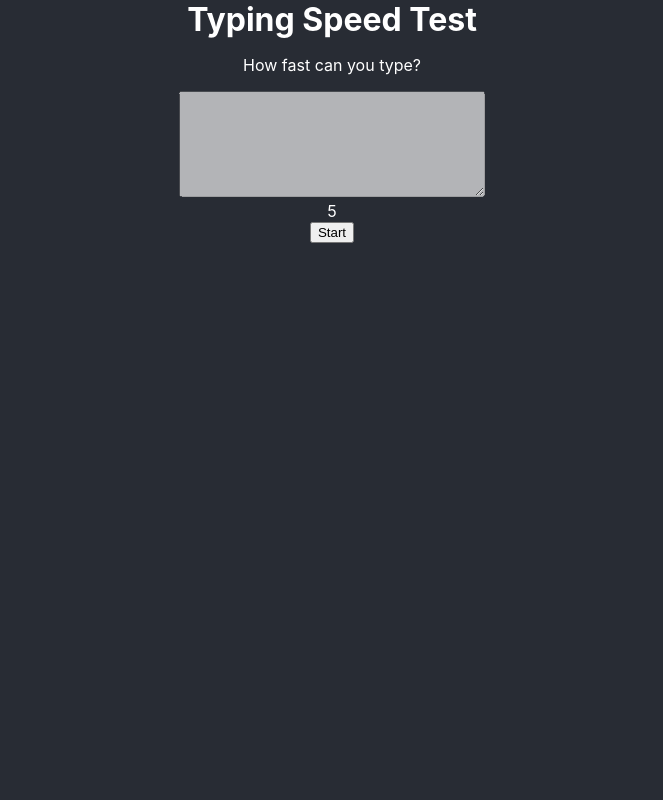
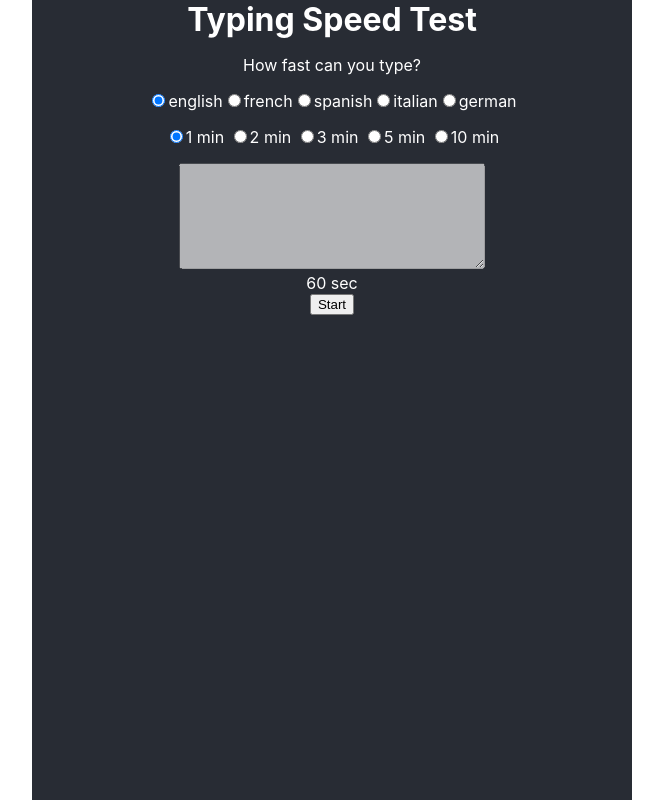
Before and after one commit to Hecktors/typing-speed-test, a React (Create React App) app: page / in a window 1280 px wide. Shown: the whole page, without its empty margins (308-971 px from the left). Built offline with nearby package versions, Linux system fonts and the light colour scheme.

Commit message:
Add custom hook, finish logic, refactor

```diff
--- a/src/App.css
+++ b/src/App.css
@@ -8,15 +8,13 @@ h1 {
   color: white;
   min-height: 100vh;
   width: 100%;
+  max-width: 600px;
+  margin: auto;
 }
 
 textarea {
   width: 300px;
   height: 100px;
-}
-
-.display-linebreak {
-  white-space: pre-line;
 }
 
 .error {
@@ -26,3 +24,27 @@ textarea {
 .correct {
   color: green;
 }
+
+.result-container {
+  display: flex;
+  flex-direction: column;
+  justify-content: center;
+  align-items: center;
+  margin: auto;
+  padding: 0 2rem;
+}
+
+.result-container p {
+  text-align: left;
+  margin: 0;
+}
+
+.result-title {
+  display: inline-block;
+  width: 150px;
+  /* background-color: green; */
+}
+
+.result-container p.main-result {
+  margin: 40px 0;
+}
--- a/src/App.js
+++ b/src/App.js
@@ -1,58 +1,55 @@
-import { useState, useEffect, useRef } from "react"
 import "./App.css"
-import checkSpelling from "./services/spellCheckerApi"
-import ProofedText from "./ProofedText"
-import getWordArray from "./services/getWordArray"
+
+import ProofedText from "./components/ProofedText"
+import useTypingText from "./hooks/useTypingTest"
 
 export default function App() {
-  const DEFAULT_TIME = 5
+  const userLang = (navigator.language || navigator.userLanguage).replace("-", "")
 
-  const [isResultDisplay, setIsResultDisplay] = useState(false)
-  const [timeRemaining, setTimeRemaining] = useState(DEFAULT_TIME)
-  const [isTimeRunning, setIsTimeRunning] = useState(false)
-  const [error, setError] = useState(null)
-  const [numWords, setNumWord] = useState(0)
-  const [spellingErrors, setSpellingErrors] = useState([])
-  const [hasTextProofed, setHasTextProofed] = useState(false)
-  const textAreaRef = useRef(null)
+  const DEFAULT_LANGUAGE = (navigator.language || navigator.userLanguage).replace("-", "")
+  const DEFAULT_TIME = 60
 
-  const style = { display: isResultDisplay ? "block" : "none" }
+  const {
+    language,
+    testTime,
+    timeRemaining,
+    validNumWords,
+    apiError,
+    wmp,
+    isTestRunning,
+    hasTextProofed,
+    hasResult,
+    spellingErrors,
+    numWords,
+    textAreaRef,
+    updateTestTime,
+    updateLanguage,
+    startTest,
+    getSpeedLevel,
+  } = useTypingText(DEFAULT_TIME, DEFAULT_LANGUAGE)
 
-  function startTest() {
-    setIsResultDisplay(false)
-    setTimeRemaining(DEFAULT_TIME)
-    setIsTimeRunning(true)
-    setNumWord(0)
-    setSpellingErrors([])
-    setHasTextProofed(false)
-    textAreaRef.current.value = ""
-    textAreaRef.current.disabled = false
-    textAreaRef.current.focus()
+  console.log(
+    "App ",
+    language,
+    testTime,
+    wmp,
+    hasResult,
+    numWords,
+    spellingErrors,
+    hasTextProofed,
+    apiError,
+    timeRemaining
+  )
+
+  const languageOptions = {
+    enUS: "english",
+    frFR: "french",
+    esES: "spanish",
+    itIT: "italian",
+    deDE: "german",
   }
 
-  async function stopTest() {
-    setIsTimeRunning(false)
-    const response = await checkSpelling(textAreaRef.current.value)
-    if (response.status === 200) {
-      setSpellingErrors(response.data.elements[0].errors.map((error) => error.word))
-      setNumWord(getWordArray(textAreaRef.current.value).length)
-      setHasTextProofed(true)
-      setIsResultDisplay(true)
-    } else {
-      setError(response.data.message)
-      setIsResultDisplay(true)
-    }
-  }
-
-  useEffect(() => {
-    if (isTimeRunning && timeRemaining > 0) {
-      setTimeout(() => {
-        setTimeRemaining((time) => time - 1)
-      }, 1000)
-    } else if (isTimeRunning && timeRemaining === 0) {
-      stopTest()
-    }
-  }, [timeRemaining, isTimeRunning]) // eslint-disable-line react-hooks/exhaustive-deps
+  const timeOptions = [60, 120, 180, 300, 600]
 
   return (
     <div className="App">
@@ -60,22 +57,72 @@ export default function App() {
         <h1>Typing Speed Test</h1>
         <p>How fast can you type?</p>
       </header>
+
       <main>
+        <p>
+          {Object.keys(languageOptions).map((lgCode) => (
+            <label key={lgCode}>
+              <input
+                onChange={updateLanguage}
+                type="radio"
+                name="language"
+                value={lgCode}
+                checked={language === lgCode}
+              />
+              {languageOptions[lgCode]}
+            </label>
+          ))}
+        </p>
+
+        <p>
+          {timeOptions.map((sec) => {
+            return (
+              <label key={sec}>
+                <input
+                  onChange={updateTestTime}
+                  type="radio"
+                  name="minute"
+                  value={sec}
+                  checked={testTime === sec}
+                />
+                {sec / 60} min{" "}
+              </label>
+            )
+          })}
+        </p>
+
         <div className="textBoxContainer">
-          <textarea ref={textAreaRef} disabled={!isTimeRunning} />
-          <div className="counter">{timeRemaining}</div>
+          <textarea ref={textAreaRef} disabled={!isTestRunning} />
+          <div className="counter">{timeRemaining} sec</div>
         </div>
+
         {hasTextProofed && <ProofedText text={textAreaRef.current.value} errors={spellingErrors} />}
-        <button onClick={startTest} disabled={isTimeRunning}>
+
+        <button onClick={startTest} disabled={isTestRunning}>
           Start
         </button>
-        <p style={style}>Word count: {numWords}</p>
-        <p style={style} className="display-linebreak">
-          Spelling Errors: {!error && spellingErrors.length}
-          {error && <span className="error">Not available</span>}
-        </p>
 
-        <p style={style}>Result: {numWords - spellingErrors.length}</p>
+        {hasResult && (
+          <div className="result-container">
+            <h3>Result</h3>
+            <p>
+              <span className="result-title">Words:</span>
+              {numWords}
+            </p>
+            <p>
+              <span className="result-title">Errors:</span>
+              {apiError ? "Not available" : spellingErrors.length}
+            </p>
+            <p>
+              <span className="result-title">Counted Words:</span>
+              {validNumWords}
+            </p>
+            <p className="main-result">
+              {wmp}wpm - {getSpeedLevel(wmp).toUpperCase()}
+            </p>
+          </div>
+        )}
+        {!hasResult && apiError && <p className="error">{apiError}</p>}
       </main>
     </div>
   )
--- a/src/ProofedText.js
+++ b/src/components/ProofedText.js
@@ -1,4 +1,4 @@
-import getWordArray from "./services/getWordArray"
+import getWordArray from "../services/getWordArray"
 
 export default function ProofreadedText({ text, errors }) {
   const words = getWordArray(text)
--- /dev/null
+++ b/src/hooks/useTypingTest.js
@@ -0,0 +1,137 @@
+import { useState, useEffect, useRef } from "react"
+import checkSpelling from "../services/spellCheckerApi"
+import getWordArray from "../services/getWordArray"
+
+export default function useTypingText(initTestTime, initLanguage) {
+  function getSpeedLevel(wpm) {
+    let level = ""
+    switch (true) {
+      case wpm <= 15:
+        level = "super slow 🐌"
+        break
+      case wpm <= 25:
+        level = "slow 🐢"
+        break
+      case wpm <= 35:
+        level = "under average 🌱"
+        break
+      case wpm <= 45:
+        level = "average ⭐️"
+        break
+      case wpm <= 55:
+        level = "over average ⭐️⭐️"
+        break
+      case wpm <= 65:
+        level = "fast ⭐️⭐️⭐️"
+        break
+      case wpm <= 80:
+        level = "amazing fast ⭐️⭐️⭐️⭐️"
+        break
+      case wpm > 80:
+        level = "super fast ⭐️⭐️⭐️⭐️⭐️"
+        break
+      default:
+        break
+    }
+    return level
+  }
+
+  const [testTime, setTestTime] = useState(initTestTime)
+  const [language, setLanguage] = useState(initLanguage)
+  const [timeRemaining, setTimeRemaining] = useState(initTestTime)
+  const [spellingErrors, setSpellingErrors] = useState([])
+  const [numWords, setNumWords] = useState(0)
+  const [apiError, setApiError] = useState(null)
+  const [isTestRunning, setIsTestRunning] = useState(false)
+  const [hasResult, setHasResult] = useState(false)
+  const [hasTextProofed, setHasTextProofed] = useState(false)
+  const textAreaRef = useRef(null)
+  const timerRef = useRef(null)
+
+  let validNumWords = numWords - spellingErrors.length > 0 ? numWords - spellingErrors.length : 0
+  const wmp = Math.floor((60 / testTime) * validNumWords)
+  console.log(wmp, testTime, validNumWords)
+
+  useEffect(() => {
+    if (isTestRunning && timeRemaining > 0) {
+      timerRef.current = setTimeout(() => {
+        setTimeRemaining((time) => time - 1)
+      }, 1000)
+    } else if (isTestRunning && timeRemaining === 0) {
+      stopTest()
+    }
+  }, [timeRemaining, isTestRunning]) // eslint-disable-line react-hooks/exhaustive-deps
+
+  function resetTest() {
+    setTimeRemaining(testTime)
+    setHasResult(false)
+    setNumWords(0)
+    setSpellingErrors([])
+    setHasTextProofed(false)
+    setApiError(null)
+    textAreaRef.current.value = ""
+  }
+
+  function startTest() {
+    resetTest()
+    setIsTestRunning(true)
+    textAreaRef.current.disabled = false
+    textAreaRef.current.focus()
+  }
+
+  async function stopTest() {
+    clearTimeout(timerRef.current)
+    setIsTestRunning(false)
+    if (!timeRemaining) {
+      console.log("stop")
+      if (!textAreaRef.current.value) {
+        setApiError("No text provided")
+        return
+      }
+      const { status, data } = await checkSpelling(textAreaRef.current.value, language)
+      if (status === 200) {
+        console.log("data", data)
+        if (data.spellingErrorCount) {
+          setSpellingErrors(data.elements[0].errors.map((error) => error.word))
+        }
+        setNumWords(getWordArray(textAreaRef.current.value).length)
+        setHasTextProofed(true)
+        setHasResult(true)
+      } else {
+        setApiError(data.message)
+        setHasResult(true)
+      }
+    } else {
+      resetTest()
+    }
+  }
+
+  function updateTestTime(e) {
+    setTestTime(Number(e.target.value))
+    isTestRunning && stopTest()
+  }
+
+  function updateLanguage(e) {
+    setLanguage(e.target.value)
+    isTestRunning && stopTest()
+  }
+
+  return {
+    language,
+    testTime,
+    timeRemaining,
+    validNumWords,
+    apiError,
+    wmp,
+    isTestRunning,
+    hasTextProofed,
+    hasResult,
+    spellingErrors,
+    numWords,
+    textAreaRef,
+    updateTestTime,
+    updateLanguage,
+    startTest,
+    getSpeedLevel,
+  }
+}
--- a/src/services/spellCheckerApi.js
+++ b/src/services/spellCheckerApi.js
@@ -1,6 +1,7 @@
 import axios from "axios"
 
-export default function spellCheckerApi(text) {
+export default function spellCheckerApi(text, language) {
+  console.log(text, language)
   const options = {
     method: "POST",
     url: "https://jspell-checker.p.rapidapi.com/check",
@@ -10,14 +11,14 @@ export default function spellCheckerApi(text) {
       "x-rapidapi-host": "jspell-checker.p.rapidapi.com",
     },
     data: {
-      language: "enUS",
+      language: language,
       fieldvalues: text,
       config: {
         forceUpperCase: false,
         ignoreIrregularCaps: false,
         ignoreFirstCaps: true,
         ignoreNumbers: true,
-        ignoreUpper: false,
+        ignoreUpper: true,
         ignoreDouble: false,
         ignoreWordsWithNumbers: true,
       },
```
